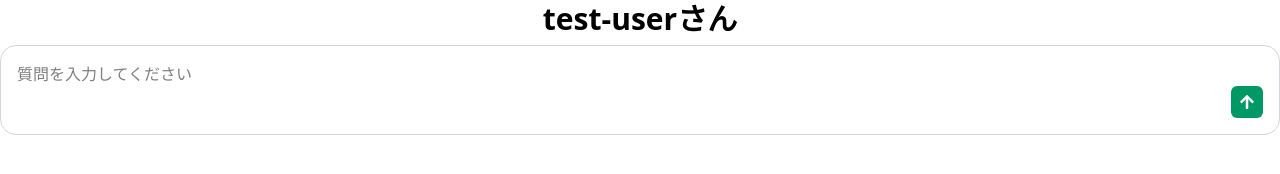
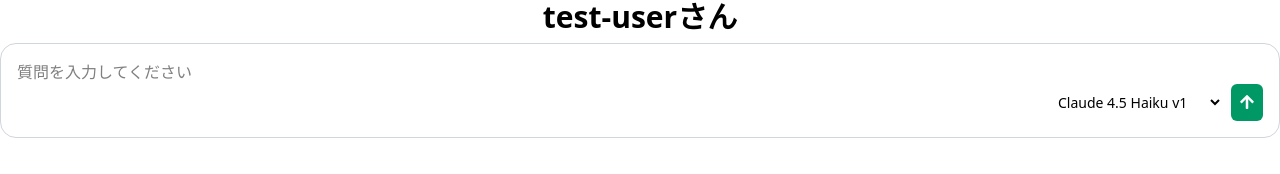
Before and after one commit to hisami/aws-ai-chat, a React (Vite) app: page /chat/new in a window 1280 px wide. Shown: the part 332-506 px from the top of the page. Built offline with nearby package versions, Linux system fonts and the light colour scheme.

Commit message:
add: modelの選択機能を実装

```diff
--- a/src/pages/NewChat.tsx
+++ b/src/pages/NewChat.tsx
@@ -1,6 +1,21 @@
 import { FaArrowUp } from "react-icons/fa";
 
 export default function NewChat() {
+  const models = [
+    {
+      id: "1",
+      name: "Claude 4.5 Haiku v1",
+    },
+    {
+      id: "2",
+      name: "Claude Sonnet 4.5 v1",
+    },
+    {
+      id: "3",
+      name: "Amazon Nova Pro 1.0",
+    },
+  ];
+
   return (
     <div className="justiry-center flex h-screen items-center">
       <div className="max-w-wl flex w-full flex-col gap-2">
@@ -13,6 +28,15 @@ export default function NewChat() {
               placeholder="質問を入力してください"
             />
             <div className="flex justify-end gap-2">
+              <div className="jusity-center flex items-center rounded-md text-sm">
+                <select className="w-full rounded-md p-2">
+                  {models.map((model) => (
+                    <option key={model.id} value={model.id}>
+                      {model.name}
+                    </option>
+                  ))}
+                </select>
+              </div>
               {/** biome-ignore lint/a11y/useButtonType: <explanation> */}
               <button className="disabled:hover-bg-emerald-600 flex items-center justify-center rounded-md bg-emerald-600 p-2 text-white hover:bg-emerald-700 disabled:opacity-50">
                 <FaArrowUp />
```
